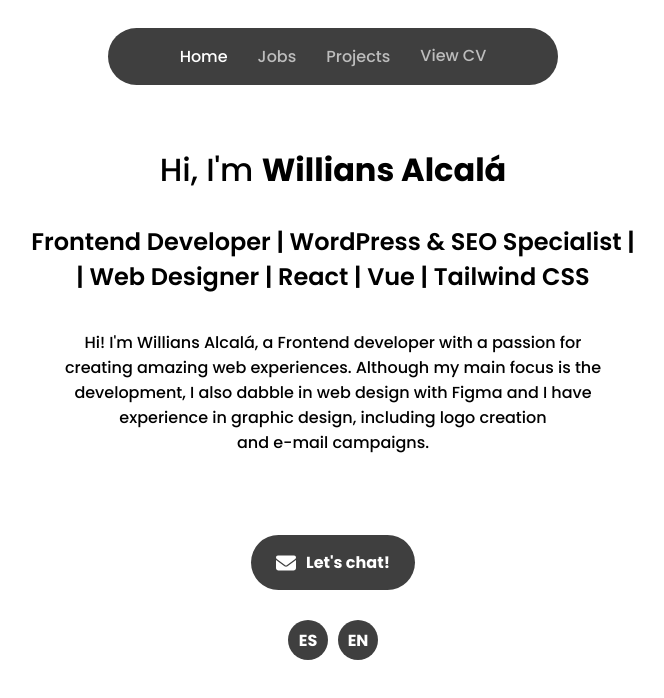
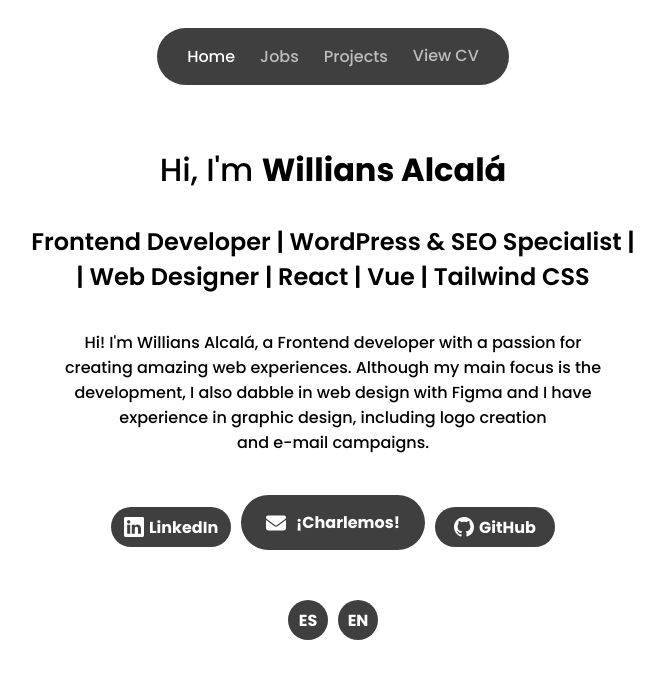
Before and after one commit to Willians45/Portfolio, a plain HTML site: page index-en.html in a window 1280 px wide. Shown: the whole page, without its empty margins (307-971 px from the left). Drawn offline with nearby package versions, Linux system fonts and the light colour scheme.

Commit message:
Add files via upload

```diff
--- a/index-en.html
+++ b/index-en.html
@@ -30,10 +30,22 @@
             <p>Hi! I'm Willians Alcalá, a Frontend developer with a passion for <br> creating amazing web experiences. Although my main focus is the <br> development, I also dabble in web design with Figma and I have <br> experience in graphic design, including logo creation <br> and e-mail campaigns.</p>
         </div>
         <div class="div-botones-inicio">
+            <a href="https://www.linkedin.com/in/willians-alc/" class="boton-linkedin">
+                <svg xmlns="http://www.w3.org/2000/svg" width="20" height="20" fill="white" class="bi bi-linkedin" viewBox="0 0 16 16">
+                    <path d="M0 1.146C0 .513.526 0 1.175 0h13.65C15.474 0 16 .513 16 1.146v13.708c0 .633-.526 1.146-1.175 1.146H1.175C.526 16 0 15.487 0 14.854zm4.943 12.248V6.169H2.542v7.225zm-1.2-8.212c.837 0 1.358-.554 1.358-1.248-.015-.709-.52-1.248-1.342-1.248S2.4 3.226 2.4 3.934c0 .694.521 1.248 1.327 1.248zm4.908 8.212V9.359c0-.216.016-.432.08-.586.173-.431.568-.878 1.232-.878.869 0 1.216.662 1.216 1.634v3.865h2.401V9.25c0-2.22-1.184-3.252-2.764-3.252-1.274 0-1.845.7-2.165 1.193v.025h-.016l.016-.025V6.169h-2.4c.03.678 0 7.225 0 7.225z"/>
+                </svg>
+                LinkedIn
+            </a>
             <div class="botones-inicio">
                 <svg xmlns="http://www.w3.org/2000/svg" fill="white" height="20px" width="20px" viewBox="0 0 512 512"><path d="M48 64C21.5 64 0 85.5 0 112c0 15.1 7.1 29.3 19.2 38.4L236.8 313.6c11.4 8.5 27 8.5 38.4 0L492.8 150.4c12.1-9.1 19.2-23.3 19.2-38.4c0-26.5-21.5-48-48-48L48 64zM0 176L0 384c0 35.3 28.7 64 64 64l384 0c35.3 0 64-28.7 64-64l0-208L294.4 339.2c-22.8 17.1-54 17.1-76.8 0L0 176z"/></svg>
-                <a href="mailto:williansalponce@gmail.com">Let's chat!</a>
+                <a href="mailto:williansalponce@gmail.com">¡Charlemos!</a>
             </div>
+            <a href="https://github.com/Willians45" class="boton-github">
+                <svg xmlns="http://www.w3.org/2000/svg" width="20" height="20" fill="white" class="bi bi-github" viewBox="0 0 16 16">
+                    <path d="M8 0C3.58 0 0 3.58 0 8c0 3.54 2.29 6.53 5.47 7.59.4.07.55-.17.55-.38 0-.19-.01-.82-.01-1.49-2.01.37-2.53-.49-2.69-.94-.09-.23-.48-.94-.82-1.13-.28-.15-.68-.52-.01-.53.63-.01 1.08.58 1.23.82.72 1.21 1.87.87 2.33.66.07-.52.28-.87.51-1.07-1.78-.2-3.64-.89-3.64-3.95 0-.87.31-1.59.82-2.15-.08-.2-.36-1.02.08-2.12 0 0 .67-.21 2.2.82.64-.18 1.32-.27 2-.27s1.36.09 2 .27c1.53-1.04 2.2-.82 2.2-.82.44 1.1.16 1.92.08 2.12.51.56.82 1.27.82 2.15 0 3.07-1.87 3.75-3.65 3.95.29.25.54.73.54 1.48 0 1.07-.01 1.93-.01 2.2 0 .21.15.46.55.38A8.01 8.01 0 0 0 16 8c0-4.42-3.58-8-8-8"/>
+                </svg>
+                GitHub
+            </a>
         </div>
     </div>
 
--- a/style-mobile.css
+++ b/style-mobile.css
@@ -1,8 +1,10 @@
 @media (max-width: 767px){
     .bar-selector{
         gap: 20px;
-        width: 300px;
         font-size: 12px;
+    }
+    .linkedin{
+        display: none;
     }
     .titulo-inicio{
         margin-top: 30px;
@@ -17,6 +19,14 @@
     .descripcion-perfil{
         font-size: 14px;
         text-align: center;
+    }
+    .div-botones-inicio{
+        flex-direction: column;
+        justify-content: center;
+        align-items: center;
+    }
+    .boton-github{
+        margin-top: 0px;
     }
 
     .titulo-trabajos{
--- a/style.css
+++ b/style.css
@@ -14,8 +14,7 @@ body {
     display: flex;
     justify-content: center;
     background-color: rgb(63, 63, 63);
-    gap: 30px;
-    width: 450px;
+    gap: 25px;
     border-radius: 50px;
     margin-top: 20px;
     outline: none;
@@ -23,6 +22,7 @@ body {
 
 .inicio{
     transition: all 0.2s ease-in-out;
+    padding-left: 30px;
 }
 .trabajos{
     transition: all 0.2s ease-in-out;
@@ -35,6 +35,7 @@ body {
     margin-top: 15px;
     text-decoration: none;
     color: rgb(189, 189, 189);
+    padding-right: 30px;
 }
 .inicio:hover{
     color: white;
@@ -76,7 +77,36 @@ body {
     display: flex;
     justify-content: center;
     width: 100%;
-    margin-top: 80px;
+    margin-top: 40px;
+    gap: 10px;
+}
+.boton-linkedin{
+    width: 120px;
+    height: 40px;
+    background-color: rgb(63, 63, 63);
+    border-radius: 20px;
+    display: flex;
+    justify-content: center;
+    align-items: center;
+    text-decoration: none;
+    color: white;
+    gap: 5px;
+    margin-top: 12px;
+    transition: all 0.2s ease-in-out;
+}
+.boton-github{
+    width: 120px;
+    height: 40px;
+    background-color: rgb(63, 63, 63);
+    border-radius: 20px;
+    display: flex;
+    justify-content: center;
+    align-items: center;
+    text-decoration: none;
+    color: white;
+    gap: 5px;
+    margin-top: 12px;
+    transition: all 0.2s ease-in-out;
 }
 .botones-inicio {
     display: flex;
@@ -92,6 +122,12 @@ body {
     text-decoration: none;
 }
 .botones-inicio:hover{
+    transform: translateY(-10px);
+}
+.boton-linkedin:hover{
+    transform: translateY(-10px);
+}
+.boton-github:hover{
     transform: translateY(-10px);
 }
 
@@ -230,7 +266,7 @@ body {
 .traduccion{
     display: flex;
     justify-content: center;
-    margin-top: 30px;
+    margin-top: 50px;
 }
 
 .bar-idiomas{
```
Also changed, not shown: index.html (+12 -0 lines), recursos/LINKEDIN_icon-icons.com_65488.svg (added).
